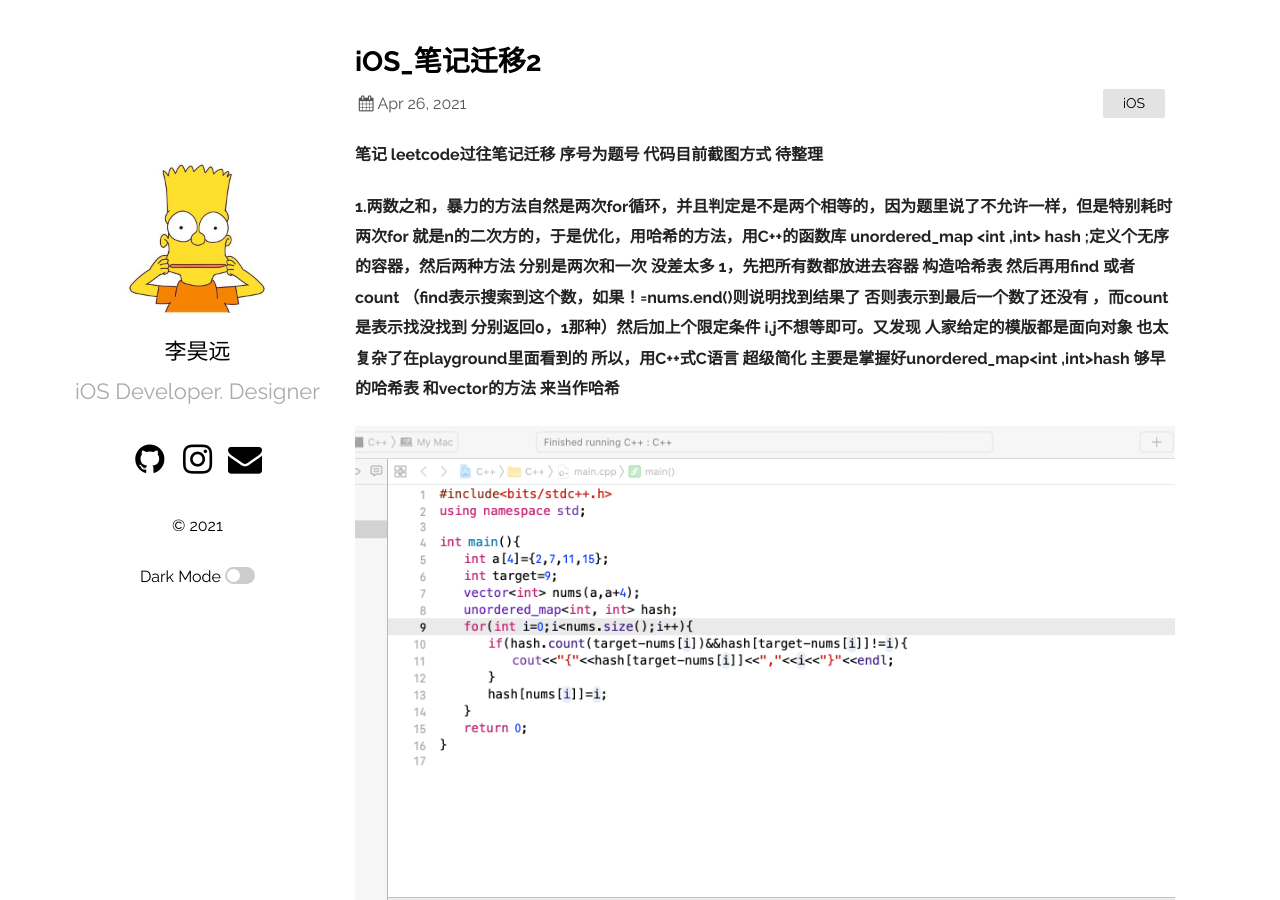
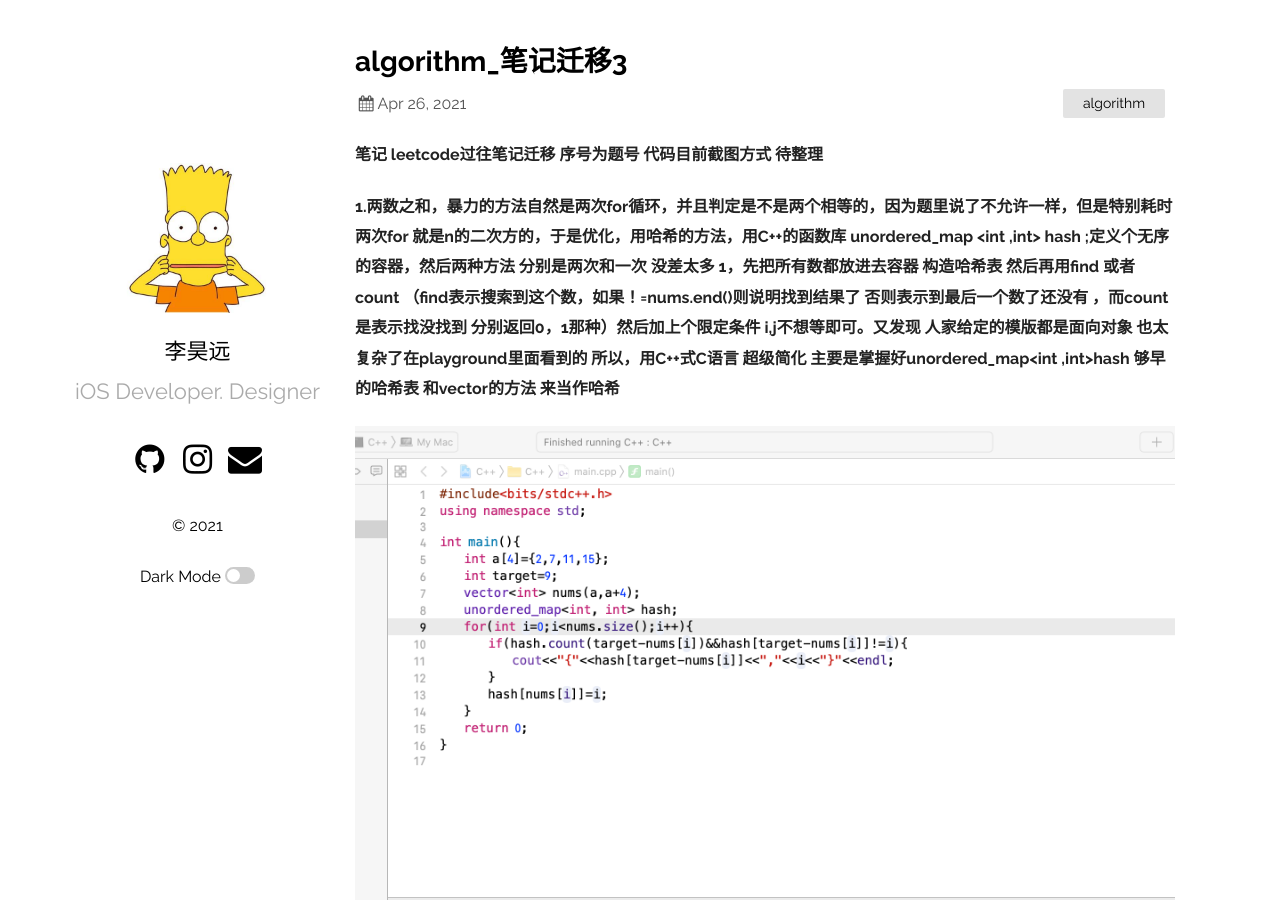
Before and after one commit to wohennengshui/lihaoyuan.github.io, a Jekyll site: the page built from _posts/2021-04-26-algorithm_笔记迁移3.md, in a window 1280 px wide and 900 px high. Built offline with Jekyll 4.4.1, drawn with Linux system fonts in a browser that asks for light colours.

Commit message:
markdown note

```diff
--- a/_posts/2021-04-26-algorithm_笔记迁移3.md
+++ b/_posts/2021-04-26-algorithm_笔记迁移3.md
@@ -1,8 +1,8 @@
 ---
 layout: post
-title: "iOS_笔记迁移2"
+title: "algorithm_笔记迁移3"
 date: 2021-04-26
-categories: iOS
+categories: algorithm
 ---
 ####  笔记 leetcode过往笔记迁移 序号为题号 代码目前截图方式 待整理
 
```
